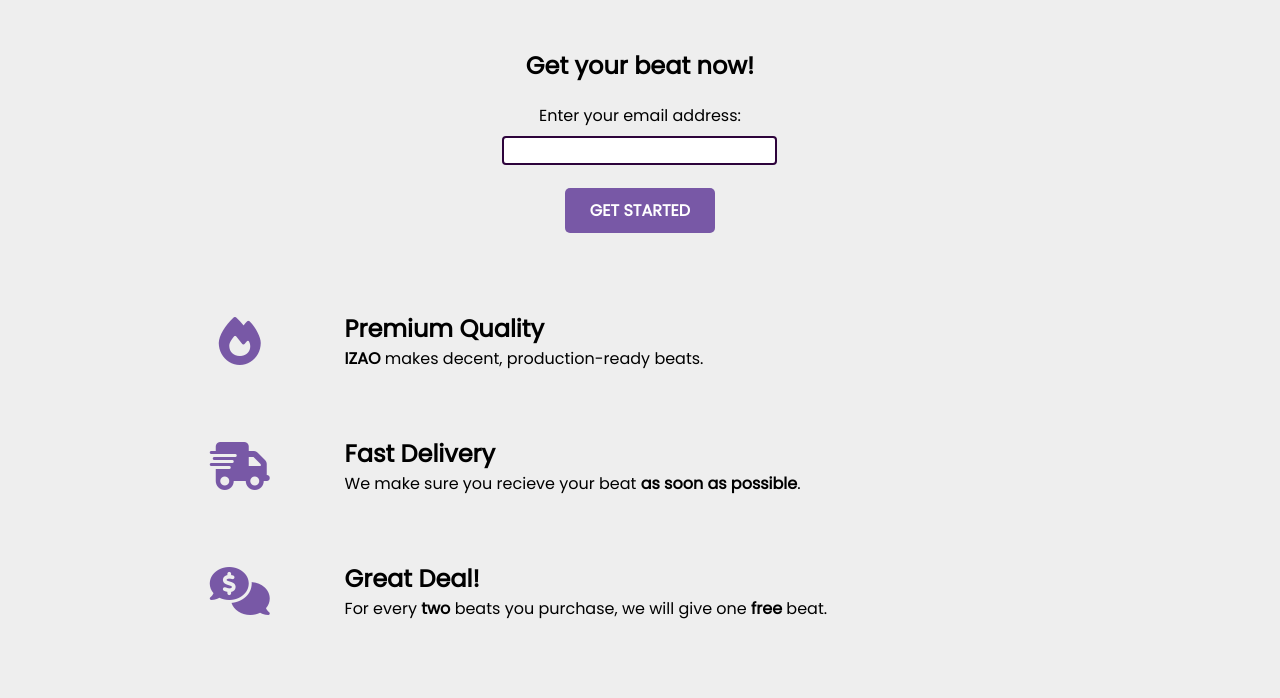
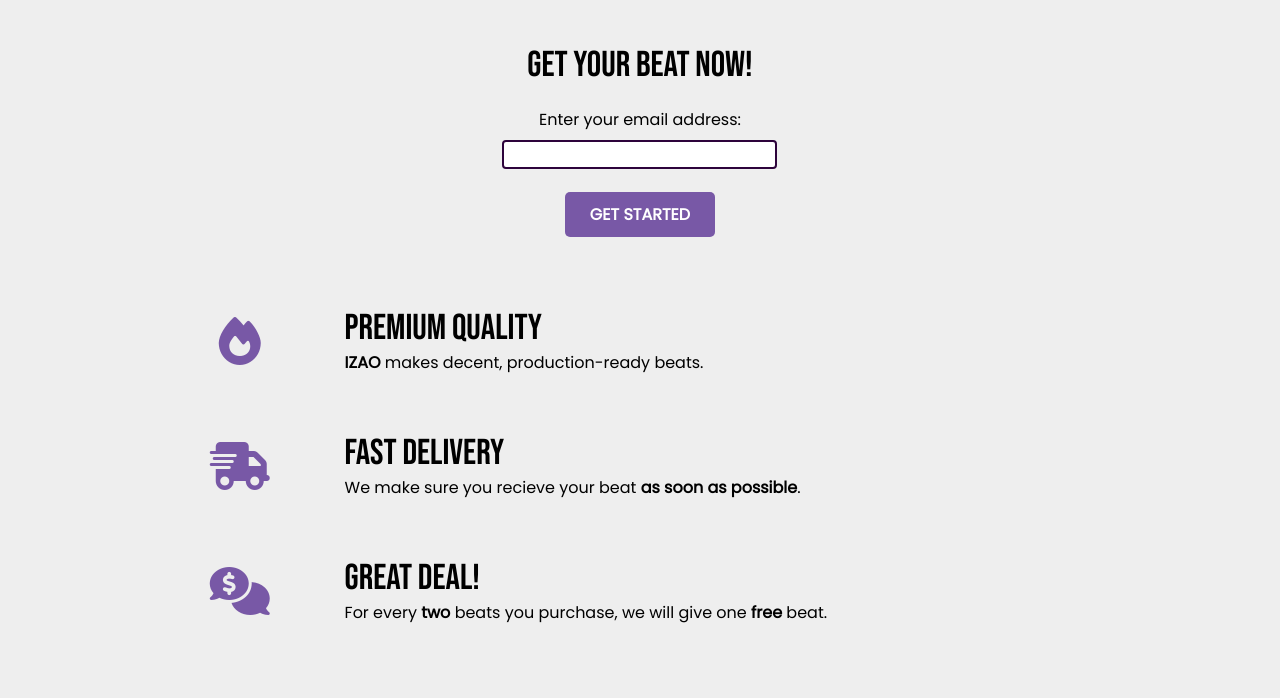
Before and after one commit to ikhwanizao/izaobeats, a plain HTML site: page index.html in a window 1280 px wide. Shown: the part 102-800 px from the top of the page. Drawn offline with Linux system fonts and the light colour scheme; grey boxes are pictures that could not be loaded.

Commit message:
Changed font

```diff
--- a/stylesheet.css
+++ b/stylesheet.css
@@ -1,6 +1,7 @@
 /** global element styling **/
 
-@import url('https://fonts.googleapis.com/css2?family=Poppins&family=Roboto&display=swap');
+@import url("https://fonts.googleapis.com/css2?family=Poppins&family=Roboto&display=swap");
+@import url("https://fonts.googleapis.com/css2?family=Bebas+Neue&display=swap");
 
 * {
   margin: 0;
@@ -8,10 +9,16 @@
   box-sizing: border-box;
 }
 
+h2 {
+  font-family: "Bebas Neue", cursive;
+  font-weight: 400;
+  font-size: 36px;
+  font-stretch: normal;
+}
+
 body {
   background-color: #eee;
   font-family: "Poppins", sans-serif;
-
 }
 
 #page-wrapper {
@@ -37,8 +44,8 @@ a {
 }
 
 .btn {
-  font-family: 'Poppins', sans-serif;
-  color:#ffffff;
+  font-family: "Poppins", sans-serif;
+  color: #ffffff;
   padding: auto;
   height: 40px;
   font-size: 1em;
@@ -92,7 +99,7 @@ header {
   }
 }
 
-.logotop{
+.logotop {
   display: inline-block;
   width: 150px;
   margin-left: 20px;
@@ -153,7 +160,6 @@ nav > ul {
   justify-content: center;
   text-align: center;
   height: 200px;
-
 }
 
 input[type="email"] {
@@ -161,7 +167,7 @@ input[type="email"] {
   padding: 12px 20px;
   margin: 8px 0;
   box-sizing: border-box;
-  border: 2px solid #2D033B;
+  border: 2px solid #2d033b;
   border-radius: 4px;
 }
 
@@ -177,7 +183,6 @@ input[type="email"] {
 }
 
 #hero input[type="submit"] {
-
   max-width: 150px;
   width: 100%;
   height: 45px;
@@ -292,7 +297,6 @@ input[type="email"] {
 }
 
 .product > button {
-
   border: 0;
   color: white;
   margin: 15px 0;
@@ -300,7 +304,6 @@ input[type="email"] {
   font-weight: 400;
   width: 90px;
   border-radius: 5px;
-
 }
 
 .product > button:hover {
```
